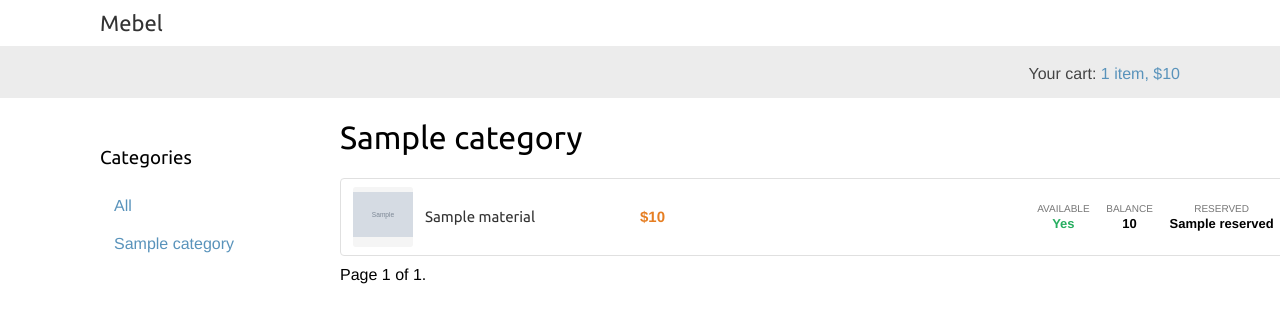
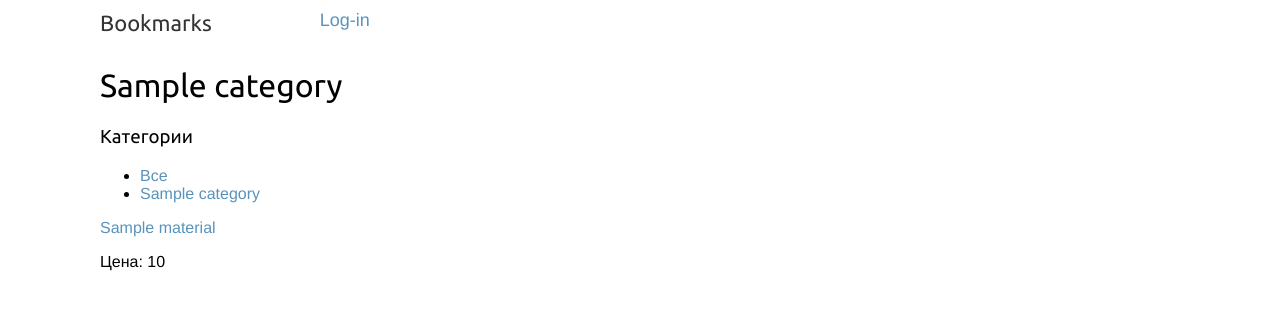
Before and after one commit to Dmitriy3388/trofimovGI, a Django app: template warehouse/mebel/templates/mebel/material/list.html in a window 1280 px wide. Shown: the top 323 px of the page. Run offline with Django 4.2, Linux system fonts and the light colour scheme; the template is opened without the code that fills it: most values are stand-ins (such as "Sample title", 1, 10 or a date in 2020); grey boxes marked "Sample" are stand-in pictures.

Commit message:
Общий дашбоард. (проблемы: 1 разные дашборды с разной функциональностью)

```diff
--- a/warehouse/account/templates/base.html
+++ b/warehouse/account/templates/base.html
@@ -11,7 +11,7 @@
     {% if request.user.is_authenticated %}
       <ul class="menu">
         <li {% if section == "dashboard" %}class="selected"{% endif %}>
-          <a href="{% url "dashboard" %}">My dashboard</a>
+          <a href="{% url "mebel:main_dashboard" %}">My dashboard</a>
         </li>
         <li {% if section == "images" %}class="selected"{% endif %}>
           <a href="#">Images</a>
--- a/warehouse/account/urls.py
+++ b/warehouse/account/urls.py
@@ -4,13 +4,13 @@ from . import views
 
 
 urlpatterns = [
-    path('login/', views.user_login, name='login'),
+    #path('login/', views.user_login, name='login'),
     #адреса входа и выхода
     path('login/', auth_views.LoginView.as_view(), name='login'),
     path('logout/', auth_views.LogoutView.as_view(), name='logout'),
     # change password urls
     path('', include('django.contrib.auth.urls')),
-    path('', views.dashboard, name='dashboard'),
+    #path('', views.dashboard, name='dashboard'),
     path('register/', views.register, name='register'),
     path('edit/', views.edit, name='edit'),
 ]
--- a/warehouse/mebel/templates/mebel/material/list.html
+++ b/warehouse/mebel/templates/mebel/material/list.html
@@ -1,16 +1,13 @@
-{% extends "mebel/base.html" %}
-{% load static %}
-
-{% block title %}
-  {% if category %}{{ category.name }}{% else %}Materials{% endif %}
-{% endblock %}
+{% extends "base.html" %}
 
 {% block content %}
-  <div id="sidebar">
-    <h3>Categories</h3>
+<h1>{% if category %}{{ category.name }}{% else %}Все материалы{% endif %}</h1>
+
+<div class="categories">
+    <h3>Категории</h3>
     <ul>
         <li {% if not category %}class="selected"{% endif %}>
-        <a href="{% url "mebel:material_list" %}">All</a>
+            <a href="{% url 'mebel:material_list' %}">Все</a>
         </li>
         {% for c in categories %}
         <li {% if category.slug == c.slug %}class="selected"{% endif %}>
@@ -20,66 +17,14 @@
     </ul>
 </div>
 
-  <div id="main" class="material-list-compact">
-    <h1>{% if category %}{{ category.name }}{% else %}Materials{% endif %}</h1>
-
-    {% for material in page_obj %}
-      <div class="material-card">
-        <div class="material-image">
-          <a href="{{ material.get_absolute_url }}">
-            <img src="{% if material.image %}{{ material.image.url }}{% else %}{% static "img/no_image.png" %}{% endif %}" alt="{{ material.name }}">
-          </a>
+<div class="materials-list">
+    {% for material in materials %}
+    <div class="item">
+        <a href="{{ material.get_absolute_url }}">{{ material.name }}</a>
+        <p>Цена: {{ material.price }}</p>
+    </div>
+    {% endfor %}
 </div>
 
-        <div class="material-details">
-          <h2><a href="{{ material.get_absolute_url }}">{{ material.name }}</a></h2>
-          <span class="price">${{ material.price }}</span>
-
-          <div class="stock-info">
-            <div class="stock-item">
-              <span class="label">Available</span>
-              <span class="value {% if material.available %}in-stock{% else %}out-of-stock{% endif %}">
-                {{ material.available|yesno:"Yes,No" }}
-              </span>
-            </div>
-
-            <div class="stock-item">
-              <span class="label">Balance</span>
-              <span class="value">{{ material.balance }}</span>
-            </div>
-
-            <div class="stock-item">
-              <span class="label">Reserved</span>
-              <span class="value">{{ material.reserved }}</span>
-            </div>
-
-            <div class="stock-item">
-              <span class="label">Lack</span>
-              <span class="value {% if material.lack > 0 %}warning{% endif %}">
-                {{ material.lack }}
-              </span>
-            </div>
-          </div>
-        </div>
-      </div>
-    {% endfor %}
-
-    <div class="pagination">
-      <span class="step-links">
-        {% if page_obj.has_previous %}
-          <a href="?page=1">&laquo; first</a>
-          <a href="?page={{ page_obj.previous_page_number }}">previous</a>
-        {% endif %}
-
-        <span class="current">
-          Page {{ page_obj.number }} of {{ page_obj.paginator.num_pages }}.
-        </span>
-
-        {% if page_obj.has_next %}
-          <a href="?page={{ page_obj.next_page_number }}">next</a>
-          <a href="?page={{ page_obj.paginator.num_pages }}">last &raquo;</a>
-        {% endif %}
-      </span>
-    </div>
-  </div>
+{% include "mebel/material/pagination.html" with page=page_obj %}
 {% endblock %}
--- /dev/null
+++ b/warehouse/mebel/templates/mebel/material/pagination.html
@@ -0,0 +1,10 @@
+<!DOCTYPE html>
+<html lang="en">
+<head>
+    <meta charset="UTF-8">
+    <title>Title</title>
+</head>
+<body>
+
+</body>
+</html>
--- a/warehouse/mebel/urls.py
+++ b/warehouse/mebel/urls.py
@@ -5,8 +5,10 @@ from .views import MaterialListView
 app_name = 'mebel'
 
 urlpatterns = [
+    #
+    path('', views.main_dashboard, name='main_dashboard'),
     #path('', views.material_list, name='material_list'),
-    path('', MaterialListView.as_view(), name='material_list'),
+    path('materials', MaterialListView.as_view(), name='material_list'),
     path('<slug:category_slug>/', MaterialListView.as_view(), name='material_list_by_category'),
     path('<slug:category_slug>/', views.material_list,
          name='material_list_by_category'),
--- a/warehouse/orders/urls.py
+++ b/warehouse/orders/urls.py
@@ -5,6 +5,7 @@ from . import views
 app_name = 'orders'
 
 urlpatterns = [
+ path('list/', views.order_list, name='order_list'),
  path('create/', views.order_create, name='order_create'),
  path('admin/order/<int:order_id>/', views.admin_order_detail, name='admin_order_detail'),
  path('admin/order/<int:order_id>/pdf/', views.admin_order_pdf, name='admin_order_pdf'),
--- a/warehouse/warehouse/settings.py
+++ b/warehouse/warehouse/settings.py
@@ -36,7 +36,7 @@ DATABASES = {
 
 ALLOWED_HOSTS = []
 
-LOGIN_REDIRECT_URL = 'dashboard'
+LOGIN_REDIRECT_URL = 'mebel:main_dashboard'
 LOGIN_URL = 'login'
 LOGOUT_URL = 'logout'
 
```
Also changed, not shown: warehouse/account/templates/account/dashboard.html (deleted, +0 -10 lines), warehouse/mebel/static/css/dashboard.css (added, +30 -0 lines), warehouse/mebel/templates/mebel/main_dashboard.html (added, +15 -0 lines), warehouse/mebel/views.py (+9 -6 lines), warehouse/orders/forms.py (+9 -3 lines), warehouse/orders/templates/orders/order/list.html (added, +26 -0 lines), warehouse/orders/templates/orders/order/pagination.html (added, +10 -0 lines). Lines whose indentation alone changed are shown as unchanged.
